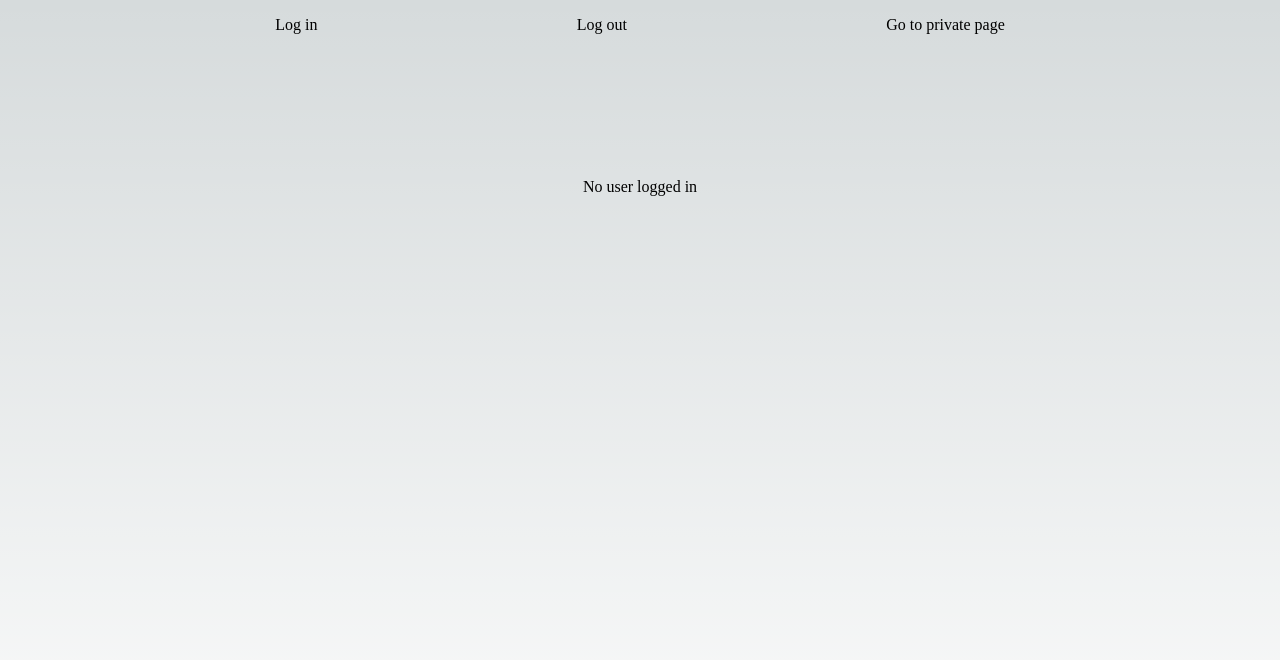
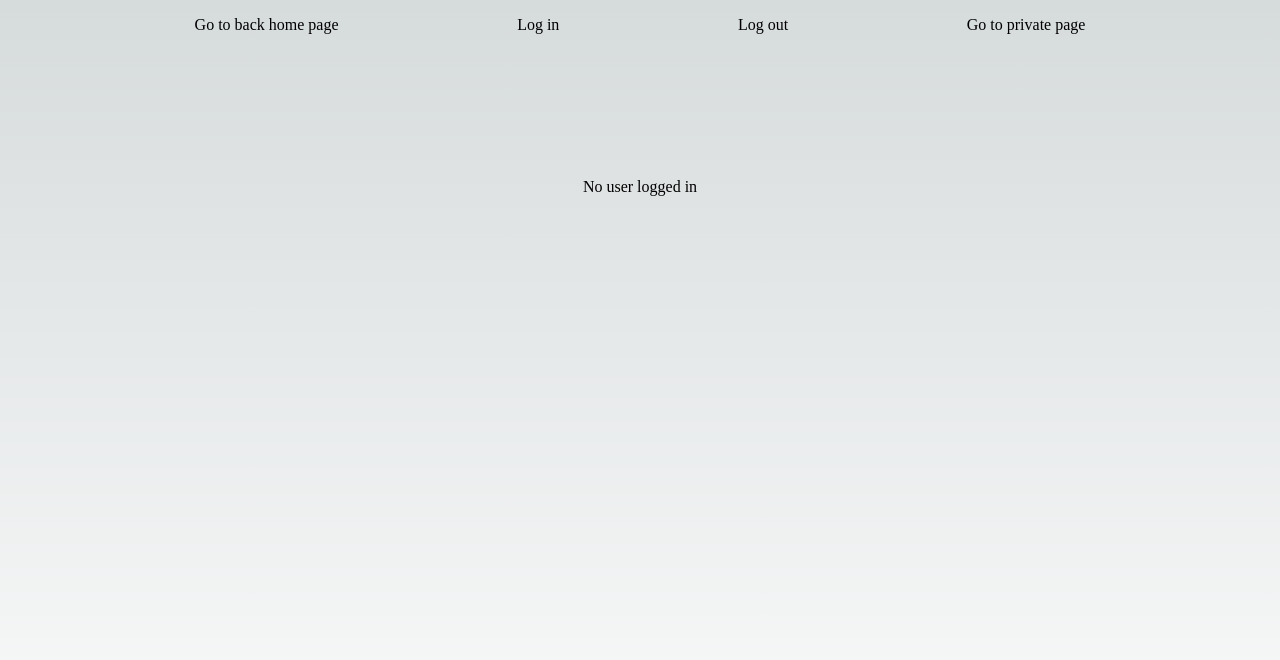
Before and after one commit to jmsherry/auth0-training-app, a Next.js app: page /profile in a window 1280 px wide. Shown: the top 660 px of the page. Built offline with nearby package versions, Linux system fonts and the light colour scheme; no server answers.

Commit message:
added home link to profile page

```diff
--- a/pages/profile.js
+++ b/pages/profile.js
@@ -18,6 +18,7 @@ export default function Home() {
       </Head>
       <header>
         <nav className={styles.nav}>
+          <Link href="/">Go to back home page</Link>
           <Link href="/api/auth/login">Log in</Link>
           <Link href="/api/auth/logout">Log out</Link>
           <Link href="/private">Go to private page</Link>
```
